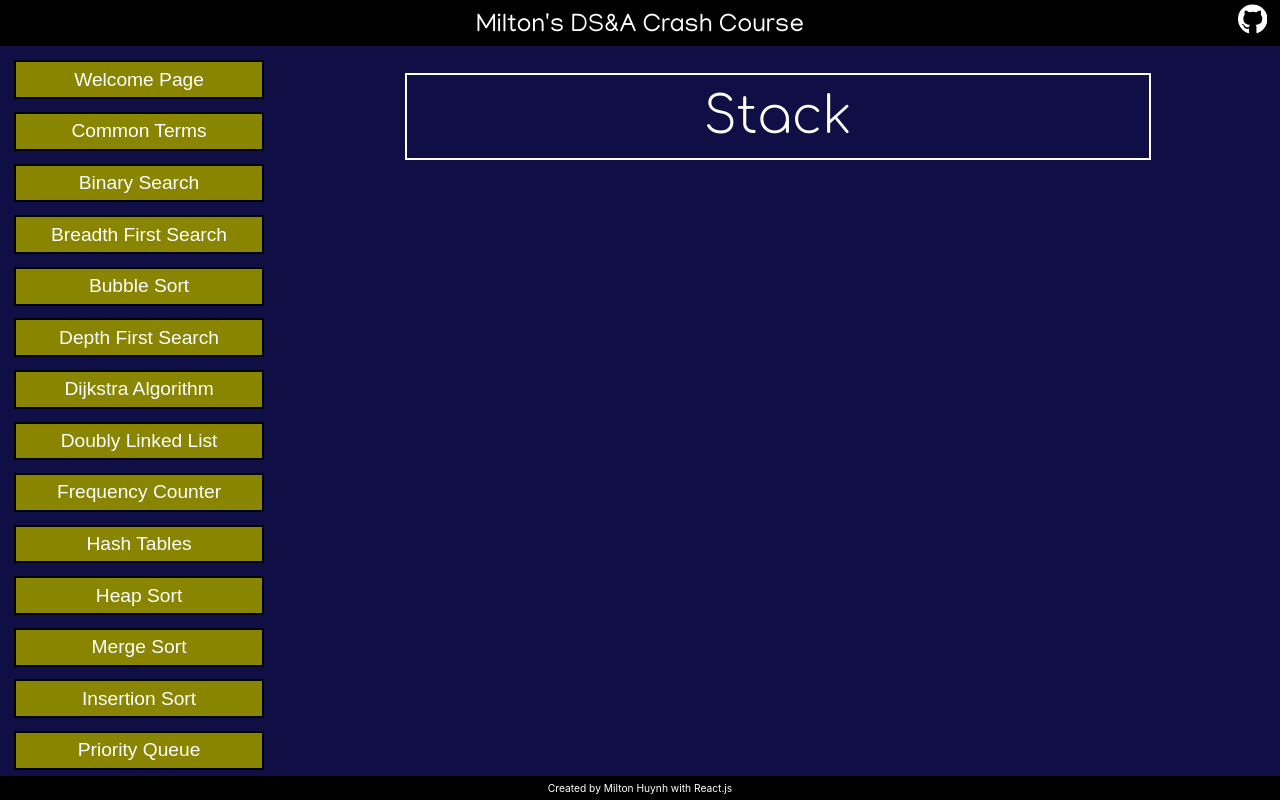
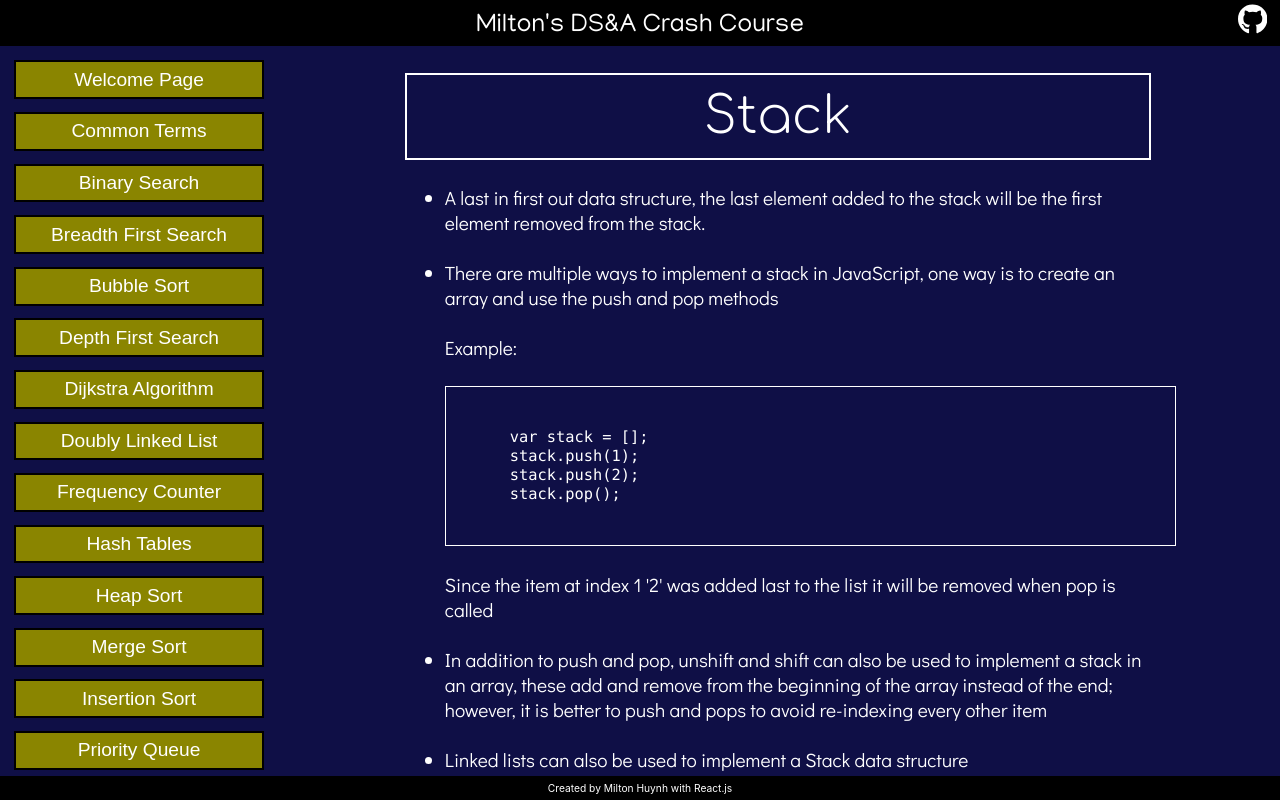
Before and after one commit to miltonhuynh/DSA-guide, a React (Create React App) app in the folder app/: page /DSA-guide/Stack in a window 1280 px wide. Built offline with nearby package versions, Linux system fonts and the light colour scheme; a web font is replaced by a local one.

Commit message:
Added implementation of push for Stack

```diff
--- a/app/src/Concepts/Stack.js
+++ b/app/src/Concepts/Stack.js
@@ -1,9 +1,48 @@
 import React from 'react'
 
 export default function Stack() {
+  const array_example =
+  `var stack = [];
+stack.push(1);
+stack.push(2);
+stack.pop();`
+
+
   return (
     <div class="Concept_page">
       <div class="Concept_title">Stack</div>
+      <div class="Container">
+        <ul>
+          <div class="font-m">
+            <li>A last in first out data structure, the last element added to the stack will be the first element removed from the stack.</li><br/>
+            <li>
+              There are multiple ways to implement a stack in JavaScript, one way is to create an array and use the push and pop methods<br/><br/>
+              Example:
+              <div class="Code">
+                <pre>
+                  <code>
+                    {array_example}
+                  </code>
+                </pre>
+              </div>
+              Since the item at index 1 '2' was added last to the list it will be removed when pop is called<br/><br/>
+            </li>
+            <li>In addition to push and pop, unshift and shift can also be used to implement a stack in an array, these add and remove from the beginning of the array instead of the end; however, it is better to push and pops to avoid re-indexing every other item</li><br/>
+            <li>Linked lists can also be used to implement a Stack data structure</li><br/>
+            <li>Implementation steps</li>
+            <ul><li>Push</li></ul>
+            <div class="indent-extra font-sm">
+              <div>1) The function should accept a value</div>
+              <div>2) Create a new node with that value</div>
+              <div>3) If there are no nodes in the stack, set the first and last property to be the newly created node</div>
+              <div>4) If there is at least one node, create a variable that stores the current first property on the Stack</div>
+              <div>5) Reset the first property to be the newly created node</div>
+              <div>6) Set the next property on the node to be the previously created variable</div>
+              <div>7) Increment the size of the stack by 1</div>
+            </div>
+          </div>
+        </ul>
+      </div>
     </div>
   )
 }
```
